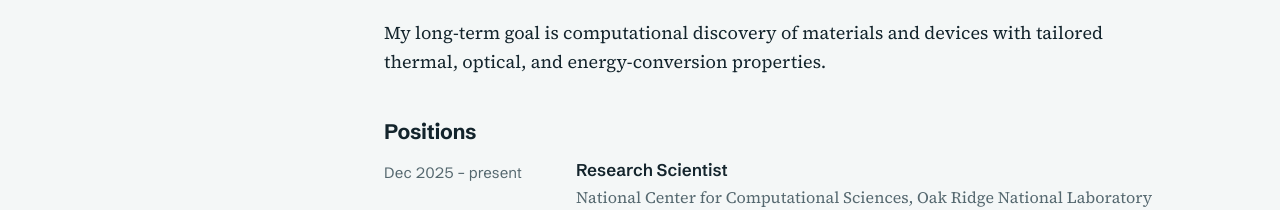
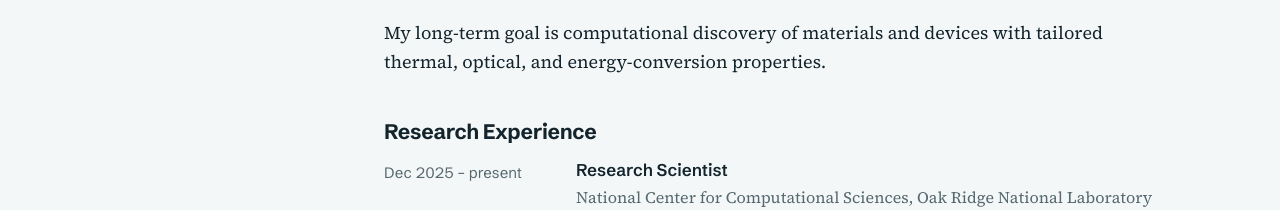
Before and after one commit to Seongmin-Kim-ornl/skim.github.io, a plain HTML site: page index.html in a window 1280 px wide. Shown: the part 975-1185 px from the top of the page. Drawn offline with Linux system fonts and the light colour scheme.

Commit message:
Rename section 'Positions' to 'Research Experience'

```diff
--- a/index.html
+++ b/index.html
@@ -280,7 +280,7 @@
       <p class="prose lead">I am a research scientist at Oak Ridge National Laboratory. My path runs from the laboratory bench to the quantum computing: I began by fabricating functional surfaces and membranes, moved to data-driven design of thermal and photonic materials, and now build AI-quantum-HPC algorithms and workflows.</p>
       <p class="prose">My long-term goal is computational discovery of materials and devices with tailored thermal, optical, and energy-conversion properties.</p>
 
-      <h3>Positions</h3>
+      <h3>Research Experience</h3>
       <ul class="rows">
         <li><span class="when">Dec 2025 – present</span><span class="what"><strong>Research Scientist</strong><span>National Center for Computational Sciences, Oak Ridge National Laboratory</span></span></li>
         <li><span class="when">Dec 2023 – Nov 2025</span><span class="what"><strong>Postdoctoral Research Associate</strong><span>National Center for Computational Sciences, Oak Ridge National Laboratory</span></span></li>
```
